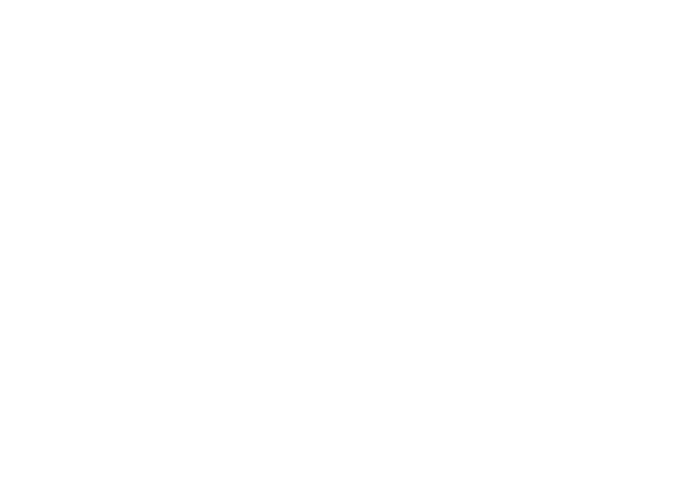
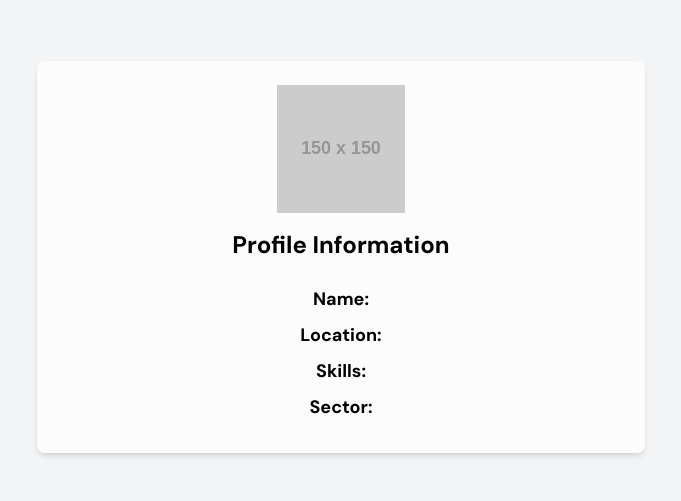
Before and after one commit to cfgdelaware24/Team-10, a React (Vite) app in the folder frontend/: page /profile in a window 1280 px wide. Before the commit this address had no page. Shown: the part 175-676 px from the top of the page, without its empty margins (299-980 px from the left). Built offline with nearby package versions, Linux system fonts and the light colour scheme.

Commit message:
Created the actual page that shows the professional info. Updated ProfCreateProfilePage

```diff
--- a/frontend/src/App.tsx
+++ b/frontend/src/App.tsx
@@ -4,7 +4,8 @@
 import NGOProfilePage from './NGOProfilePage';
 
 import './App.css';
-import ProfessionalProfilePage from './ProfessionalProfilePage';
+import ProfCreateProfilePage from './ProfCreateProfilePage';
+import ProfProfilePage from './ProfProfilePage';
 
 function App() {
   return (
@@ -13,7 +14,9 @@
         <Route path="/" element={<WelcomePage />} />
         {/*   {/* <Route path="/signup" element={<SignUpPage />} /> */}
           <Route path="/NGOProfilePage" element={<NGOProfilePage />} />
-          <Route path="/ProfessionalProfilePage" element={<ProfessionalProfilePage />} />
+          <Route path="/ProfCreateProfilePage" element={<ProfCreateProfilePage />} />
+          <Route path="/profile" element={<ProfProfilePage />} />
+
       </Routes>
     </Router>
   );
--- a/frontend/src/ProfessionalProfilePage.tsx
+++ b/frontend/src/ProfCreateProfilePage.tsx
@@ -1,7 +1,7 @@
 import React, { useState } from 'react';
 import { useNavigate } from 'react-router-dom';
 
-const ProfessionalProfilePage: React.FC = () => {
+const ProfCreateProfilePage: React.FC = () => {
     const navigate = useNavigate();
 
     // State to store form input values
@@ -25,10 +25,8 @@
     // Handle form submission
     const handleSubmit = (e: React.FormEvent) => {
         e.preventDefault();
-        // You can handle the form submission logic here (e.g., send data to the backend)
-        console.log('Form submitted:', formValues);
-        // Redirect to open positions page
-        navigate('/openPositions');
+        // Navigate to the profile page and pass the form values
+        navigate('/profile', { state: formValues });
     };
 
     return (
@@ -118,4 +116,4 @@
     );
 };
 
-export default ProfessionalProfilePage;
+export default ProfCreateProfilePage;
--- /dev/null
+++ b/frontend/src/ProfProfilePage.tsx
@@ -0,0 +1,26 @@
+import React from 'react';
+import { useLocation } from 'react-router-dom';
+
+const ProfProfilePage: React.FC = () => {
+  const location = useLocation();
+  const { name, location: userLocation, skills, sector } = location.state || {};
+
+  return (
+    <div className="flex flex-col items-center justify-center h-screen bg-gray-100">
+      <div className="bg-white bg-opacity-75 p-6 rounded-lg shadow-md w-3/4 md:w-1/2">
+        <div className="flex flex-col items-center">
+          {/* Placeholder for logo */}
+          <img src="https://via.placeholder.com/150" alt="Profile Logo" className="w-32 h-32 mb-4" />
+
+          <h1 className="text-2xl font-bold mb-6">Profile Information</h1>
+          <p className="text-lg mb-2"><strong>Name:</strong> {name}</p>
+          <p className="text-lg mb-2"><strong>Location:</strong> {userLocation}</p>
+          <p className="text-lg mb-2"><strong>Skills:</strong> {skills}</p>
+          <p className="text-lg mb-2"><strong>Sector:</strong> {sector}</p>
+        </div>
+      </div>
+    </div>
+  );
+};
+
+export default ProfProfilePage;
```
